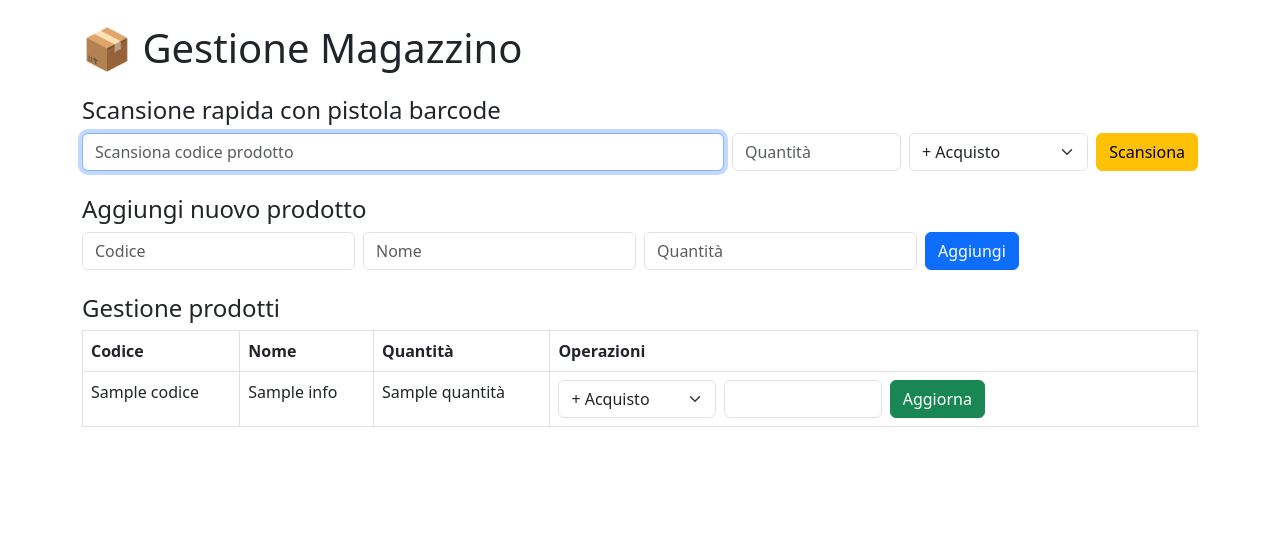
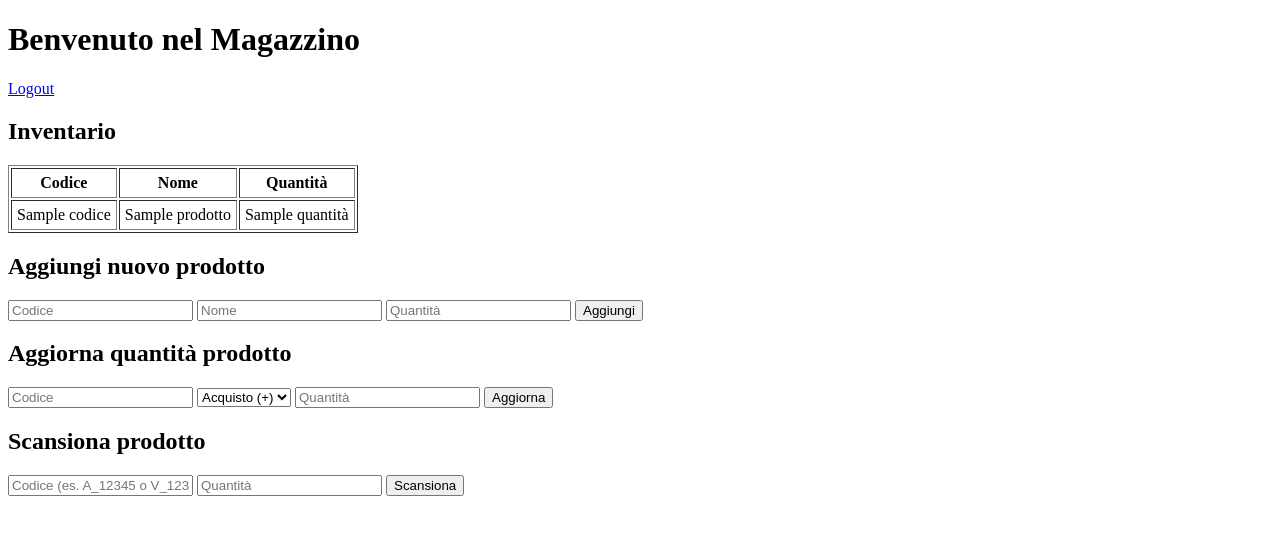
Before and after one commit to masiniluca/magazzino, a Flask app: template templates/index.html in a window 1280 px wide. Shown: the top 535 px of the page. Run offline with Flask 3, Linux system fonts and the light colour scheme; the template is opened without the code that fills it: most values are stand-ins (such as "Sample title", 1, 10 or a date in 2020).

Commit message:
Aggiornato sistema di login e interfaccia index.html

```diff
--- a/app.py
+++ b/app.py
@@ -1,9 +1,15 @@
-from flask import Flask, render_template, request, redirect
+from flask import Flask, render_template, request, redirect, session, url_for, render_template_string
 import json
 import os
 
 app = Flask(__name__)
+app.secret_key = 'una_chiave_super_segreta'  # Cambiala con una tua chiave sicura
+
 FILE_MAGAZZINO = "magazzino.json"
+
+# Credenziali login semplici
+USERNAME = 'admin'
+PASSWORD = 'mypass'
 
 def carica_magazzino():
     if os.path.exists(FILE_MAGAZZINO):
@@ -15,12 +21,51 @@ def salva_magazzino(magazzino):
     with open(FILE_MAGAZZINO, "w") as f:
         json.dump(magazzino, f, indent=4)
 
+# Pagina login (usiamo template inline per semplicità)
+login_page = '''
+<!doctype html>
+<title>Login</title>
+<h2>Login</h2>
+<form method="post">
+  <input name="username" placeholder="Username" required>
+  <input name="password" type="password" placeholder="Password" required>
+  <input type="submit" value="Login">
+</form>
+'''
+
+@app.route('/login', methods=['GET', 'POST'])
+def login():
+    if request.method == 'POST':
+        if request.form['username'] == USERNAME and request.form['password'] == PASSWORD:
+            session['logged_in'] = True
+            return redirect(url_for('index'))
+        else:
+            return render_template_string(login_page + "<p style='color:red'>Credenziali errate</p>")
+    return render_template_string(login_page)
+
+@app.route('/logout')
+def logout():
+    session.pop('logged_in', None)
+    return redirect(url_for('login'))
+
+# Decoratore per controllare il login sulle pagine protette
+def login_required(f):
+    from functools import wraps
+    @wraps(f)
+    def decorated_function(*args, **kwargs):
+        if not session.get('logged_in'):
+            return redirect(url_for('login'))
+        return f(*args, **kwargs)
+    return decorated_function
+
 @app.route("/")
+@login_required
 def index():
     magazzino = carica_magazzino()
     return render_template("index.html", magazzino=magazzino)
 
 @app.route("/aggiungi", methods=["POST"])
+@login_required
 def aggiungi():
     codice = request.form["codice"]
     nome = request.form["nome"]
@@ -33,6 +78,7 @@ def aggiungi():
     return redirect("/")
 
 @app.route("/aggiorna", methods=["POST"])
+@login_required
 def aggiorna():
     codice = request.form["codice"]
     tipo = request.form["tipo"]
@@ -48,6 +94,7 @@ def aggiorna():
     return redirect("/")
 
 @app.route("/scansione", methods=["POST"])
+@login_required
 def scansione():
     codice_raw = request.form["codice"]
     quantità = int(request.form["quantità"])
@@ -71,8 +118,6 @@ def scansione():
         salva_magazzino(magazzino)
     return redirect("/")
 
-import os
-
 if __name__ == "__main__":
-    port = int(os.environ.get("PORT", 5000))  # Prende la porta da Render o usa 5000 di default
+    port = int(os.environ.get("PORT", 5000))
     app.run(host="0.0.0.0", port=port, debug=True)
--- a/templates/index.html
+++ b/templates/index.html
@@ -1,63 +1,53 @@
-<!DOCTYPE html>
+<!doctype html>
 <html>
 <head>
-    <title>Gestione Magazzino</title>
-    <link href="https://cdn.jsdelivr.net/npm/bootstrap@5.3.0/dist/css/bootstrap.min.css" rel="stylesheet">
+  <title>Magazzino</title>
 </head>
-<body class="p-4">
-    <div class="container">
-        <h1 class="mb-4">📦 Gestione Magazzino</h1>
+<body>
+  <h1>Benvenuto nel Magazzino</h1>
 
-        <h4>Scansione rapida con pistola barcode</h4>
-        <form method="POST" action="/scansione" class="d-flex gap-2 mb-4">
-            <input type="text" name="codice" placeholder="Scansiona codice prodotto" class="form-control" autofocus required>
-            <input type="number" name="quantità" placeholder="Quantità" class="form-control w-25" required>
-            <select name="tipo" class="form-select w-25">
-                <option value="acquisto">+ Acquisto</option>
-                <option value="vendita">− Vendita</option>
-            </select>
-            <button class="btn btn-warning">Scansiona</button>
-        </form>
+  <p><a href="{{ url_for('logout') }}">Logout</a></p>
 
-        <h4>Aggiungi nuovo prodotto</h4>
-        <form method="POST" action="/aggiungi" class="row g-2 mb-4">
-            <div class="col"><input type="text" name="codice" placeholder="Codice" class="form-control" required></div>
-            <div class="col"><input type="text" name="nome" placeholder="Nome" class="form-control" required></div>
-            <div class="col"><input type="number" name="quantità" placeholder="Quantità" class="form-control" required></div>
-            <div class="col"><button class="btn btn-primary">Aggiungi</button></div>
-        </form>
-
-        <h4>Gestione prodotti</h4>
-        <table class="table table-bordered">
-            <thead>
+  <h2>Inventario</h2>
+  <table border="1" cellpadding="5">
     <tr>
       <th>Codice</th>
       <th>Nome</th>
       <th>Quantità</th>
-                    <th>Operazioni</th>
     </tr>
-            </thead>
-            <tbody>
-                {% for codice, info in magazzino.items() %}
+    {% for codice, prodotto in magazzino.items() %}
     <tr>
       <td>{{ codice }}</td>
-                    <td>{{ info.nome }}</td>
-                    <td>{{ info.quantità }}</td>
-                    <td>
-                        <form method="POST" action="/aggiorna" class="d-flex gap-2">
-                            <input type="hidden" name="codice" value="{{ codice }}">
-                            <select name="tipo" class="form-select w-25">
-                                <option value="acquisto">+ Acquisto</option>
-                                <option value="vendita">− Vendita</option>
-                            </select>
-                            <input type="number" name="quantità" min="1" class="form-control w-25" required>
-                            <button class="btn btn-success">Aggiorna</button>
-                        </form>
-                    </td>
+      <td>{{ prodotto.nome }}</td>
+      <td>{{ prodotto.quantità }}</td>
     </tr>
     {% endfor %}
-            </tbody>
   </table>
-    </div>
+
+  <h2>Aggiungi nuovo prodotto</h2>
+  <form method="post" action="/aggiungi">
+    <input type="text" name="codice" placeholder="Codice" required>
+    <input type="text" name="nome" placeholder="Nome" required>
+    <input type="number" name="quantità" placeholder="Quantità" min="1" required>
+    <input type="submit" value="Aggiungi">
+  </form>
+
+  <h2>Aggiorna quantità prodotto</h2>
+  <form method="post" action="/aggiorna">
+    <input type="text" name="codice" placeholder="Codice" required>
+    <select name="tipo" required>
+      <option value="acquisto">Acquisto (+)</option>
+      <option value="vendita">Vendita (-)</option>
+    </select>
+    <input type="number" name="quantità" placeholder="Quantità" min="1" required>
+    <input type="submit" value="Aggiorna">
+  </form>
+
+  <h2>Scansiona prodotto</h2>
+  <form method="post" action="/scansione">
+    <input type="text" name="codice" placeholder="Codice (es. A_12345 o V_12345)" required>
+    <input type="number" name="quantità" placeholder="Quantità" min="1" required>
+    <input type="submit" value="Scansiona">
+  </form>
 </body>
 </html>
```
Lines whose indentation alone changed are shown as unchanged.
